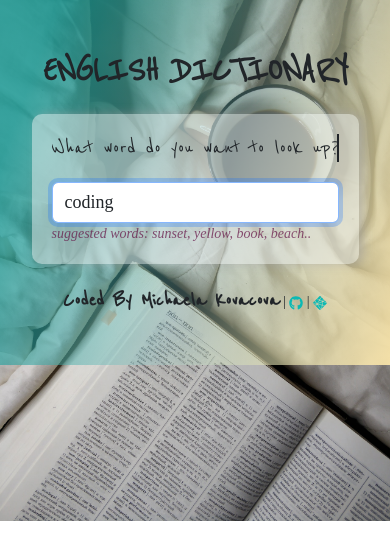
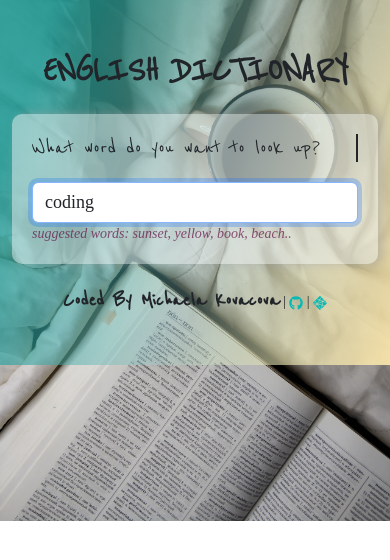
Before and after one commit to aqualinka/react-dictionaryapp, a React (Create React App) app: page / in a window 390 px wide. Shown: the top 560 px of the page. Built offline with nearby package versions, Linux system fonts and the light colour scheme; no server answers; a web font is replaced by a local one.

Commit message:
width  and maxwidth update

```diff
--- a/src/App.css
+++ b/src/App.css
@@ -37,12 +37,12 @@ footer a:hover{
    opacity: 0.7;
 }
 
-@media screen and (max-width: 800px) {
+@media screen and (max-width: 600px) {
     body{
         font-size: 14px;
     }
    .container{
-    width: 90%;
+    width: 100%;
 
    }
    .App-header h1{
```
